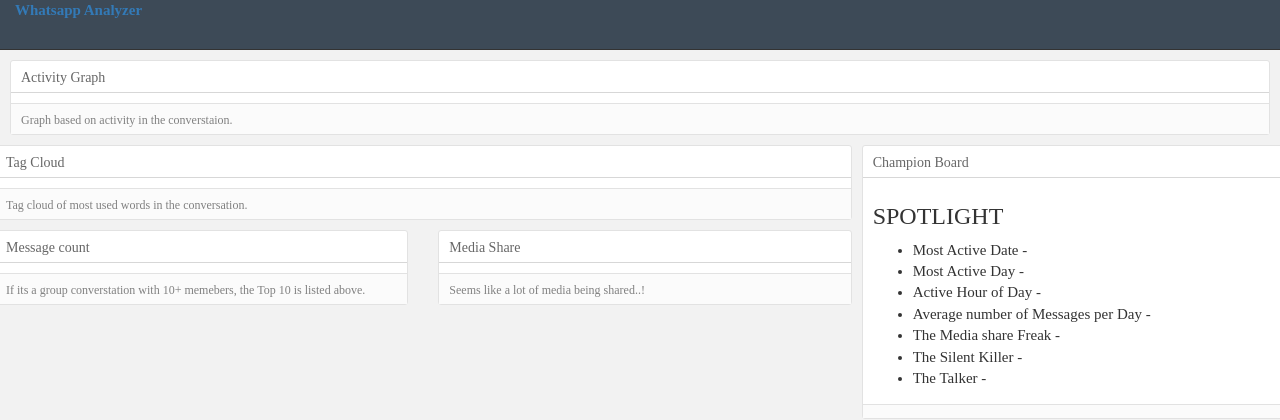
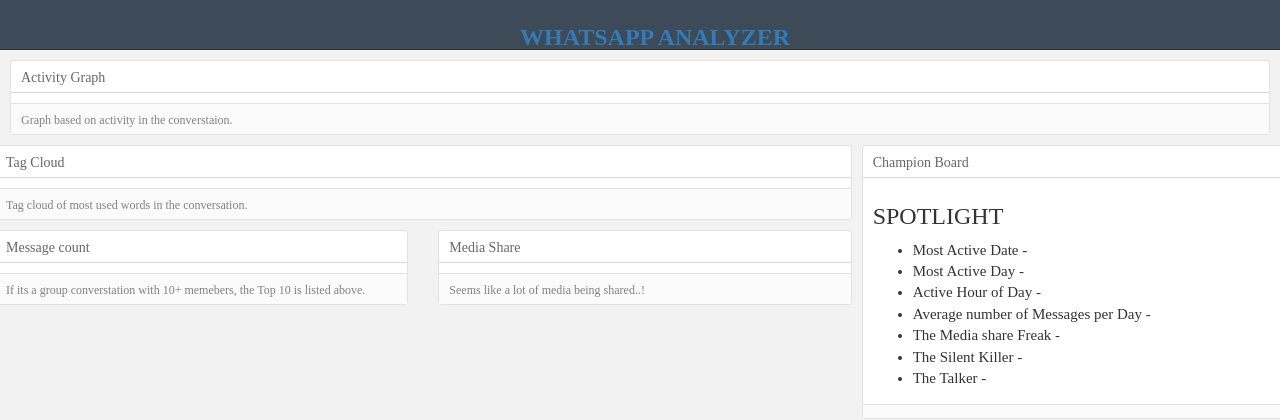
Before and after one commit to Dineshkarthik/Whatsapp-analyzer, a Flask app: page /stats in a window 1280 px wide. Shown: the top 420 px of the page. Run offline with Flask 2, Linux system fonts and the light colour scheme; some libraries are stand-ins or nearby versions.

Commit message:
ENH: Header

```diff
--- a/templates/stats.html
+++ b/templates/stats.html
@@ -61,7 +61,7 @@
     <div class="navbar navbar-inverse navbar-fixed-top" role="navigation">
       <div class="container-fluid">
         <div class="navbar-collapse collapse">
-          <strong><a href="/">Whatsapp Analyzer</a></strong>
+          <span class="title"><a href="/">Whatsapp Analyzer</a></span>
         </div>
       </div>
     </div>
```
